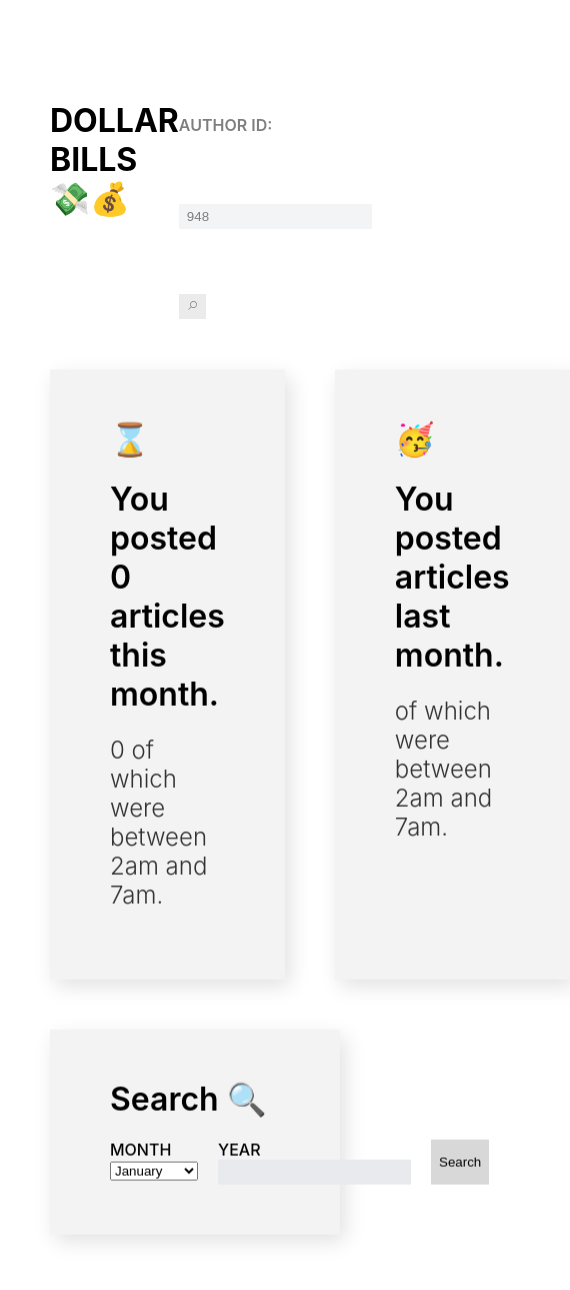
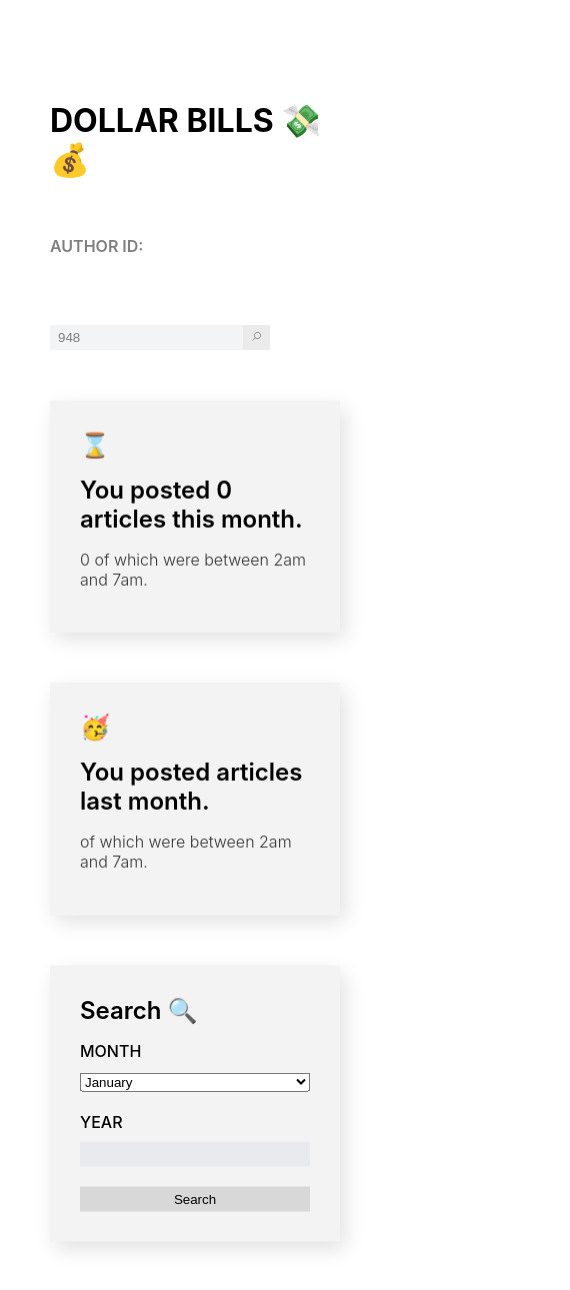
Before and after one commit to MehediH/dollarbills, a React (Create React App) app: page / in a window 390 px wide. Shown: the top 1290 px of the page, 570 px wide, since content can reach past the window. Before the commit the page ends 1235 px from the top, so only its background shows below. Built offline with nearby package versions, Linux system fonts and the light colour scheme; no server answers.

Commit message:
yosemite

```diff
--- a/src/App.css
+++ b/src/App.css
@@ -156,3 +156,50 @@ button img{
     transform: rotate(360deg);
   }
 }
+
+@media(max-width: 820px){
+  .content{
+    grid-auto-flow: row;
+    grid-template-rows: 1fr 1fr;
+    grid-template-columns: none;
+  }
+
+  .main{
+    padding: 30px;
+  }
+
+  header{
+    flex-direction: column;
+  }
+
+  .main h1{
+    font-size: 1.5em;
+  }
+
+  .main h2{
+    font-size: 1em;
+  }
+
+  .filters{
+    flex-direction: column;
+  }
+
+  .filters div{
+    margin-right: 0px;
+    overflow: hidden;
+  }
+
+  .search-content{
+    margin-bottom: 100px;
+  }
+
+  .filters label{
+    display: block;
+    margin-bottom: 10px;
+  }
+
+  .filters input, select{
+    margin-bottom: 20px;
+    width: 100%;
+  }
+}
```
